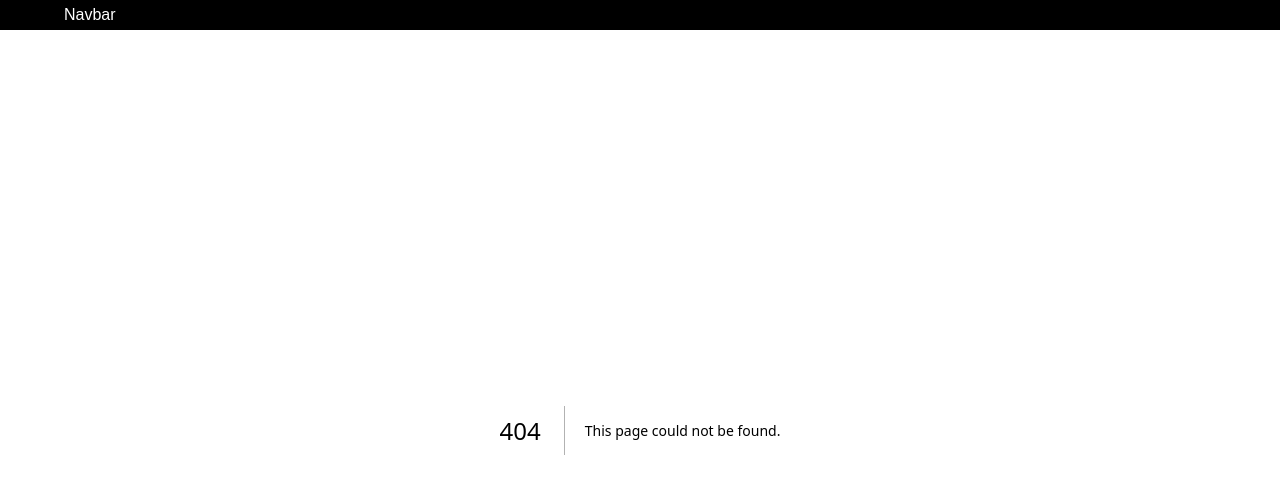
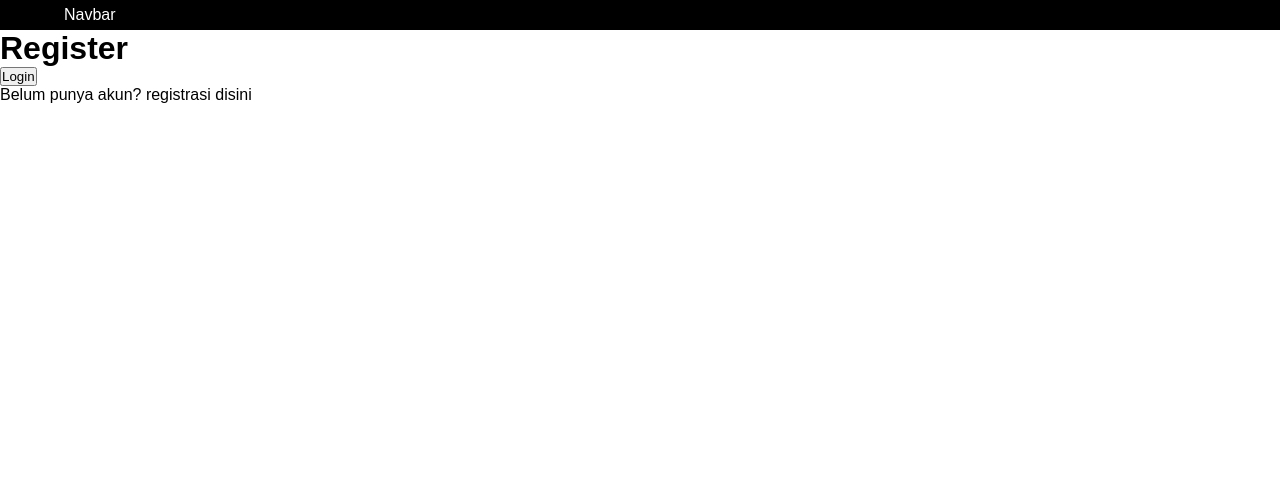
Before and after one commit to yusufstawan/learn-nextjs-13-pagerouter, a Next.js app: page /auth/login in a window 1280 px wide. Before the commit this address had no page. Shown: the top 494 px of the page. Built offline with nearby package versions, Linux system fonts and the light colour scheme.

Commit message:
feat: link&navigation

```diff
--- /dev/null
+++ b/src/pages/auth/login.tsx
@@ -0,0 +1,22 @@
+import Link from "next/link";
+import { useRouter } from "next/router";
+
+const LoginPage = () => {
+  const { push } = useRouter();
+
+  const handlerLogin = () => {
+    push("/product");
+  };
+
+  return (
+    <div>
+      <h1>Register</h1>
+      <button onClick={handlerLogin}>Login</button>
+      <p>
+        Belum punya akun? registrasi <Link href={"/auth/register"}>disini</Link>
+      </p>
+    </div>
+  );
+};
+
+export default LoginPage;
```
Also changed, not shown: src/pages/auth/register.tsx (added, +14 -0 lines), src/pages/product/index.tsx (+12 -0 lines), src/pages/shop/[[...slug]].tsx (added, +15 -0 lines), .eslintrc.json.
